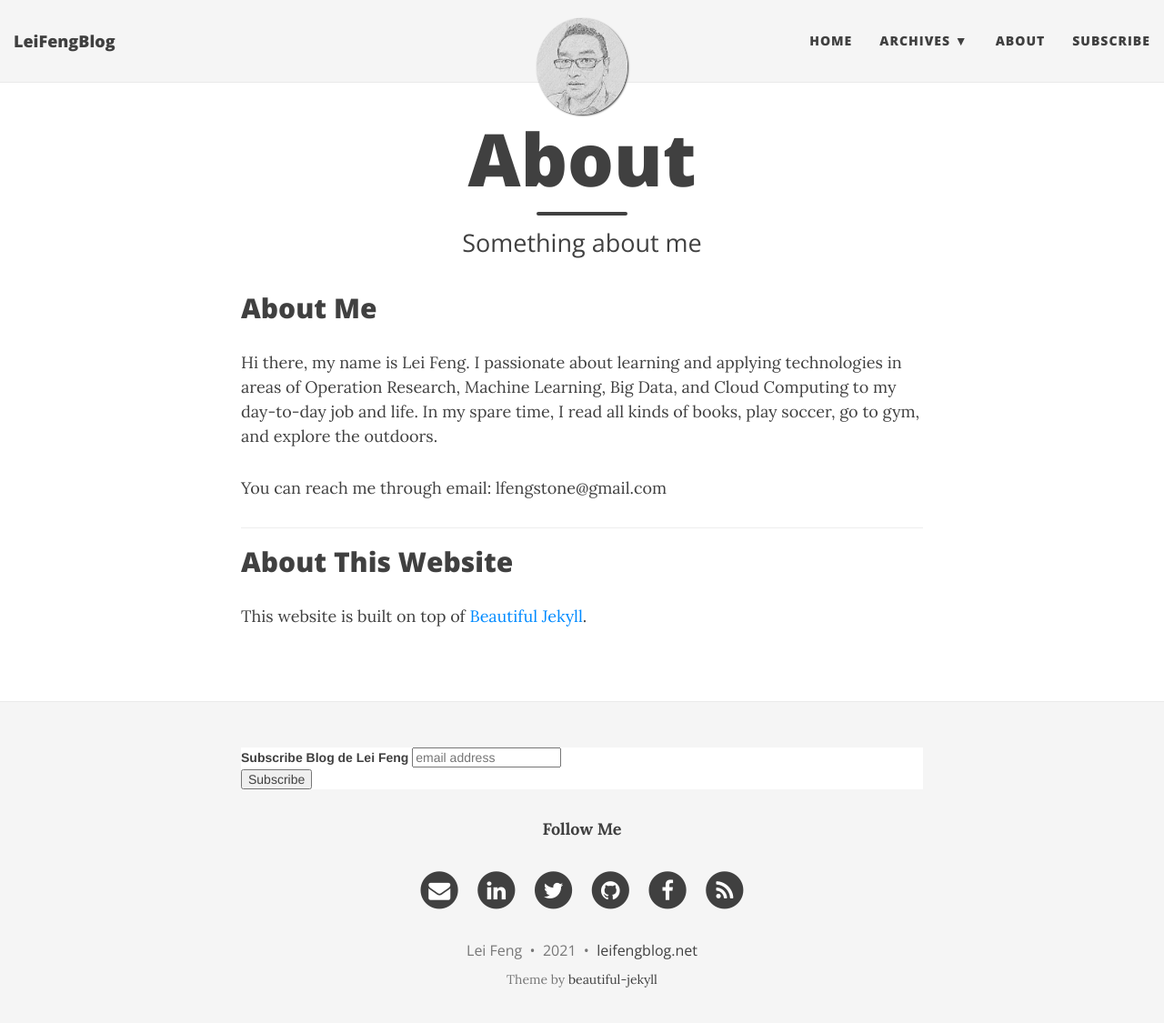
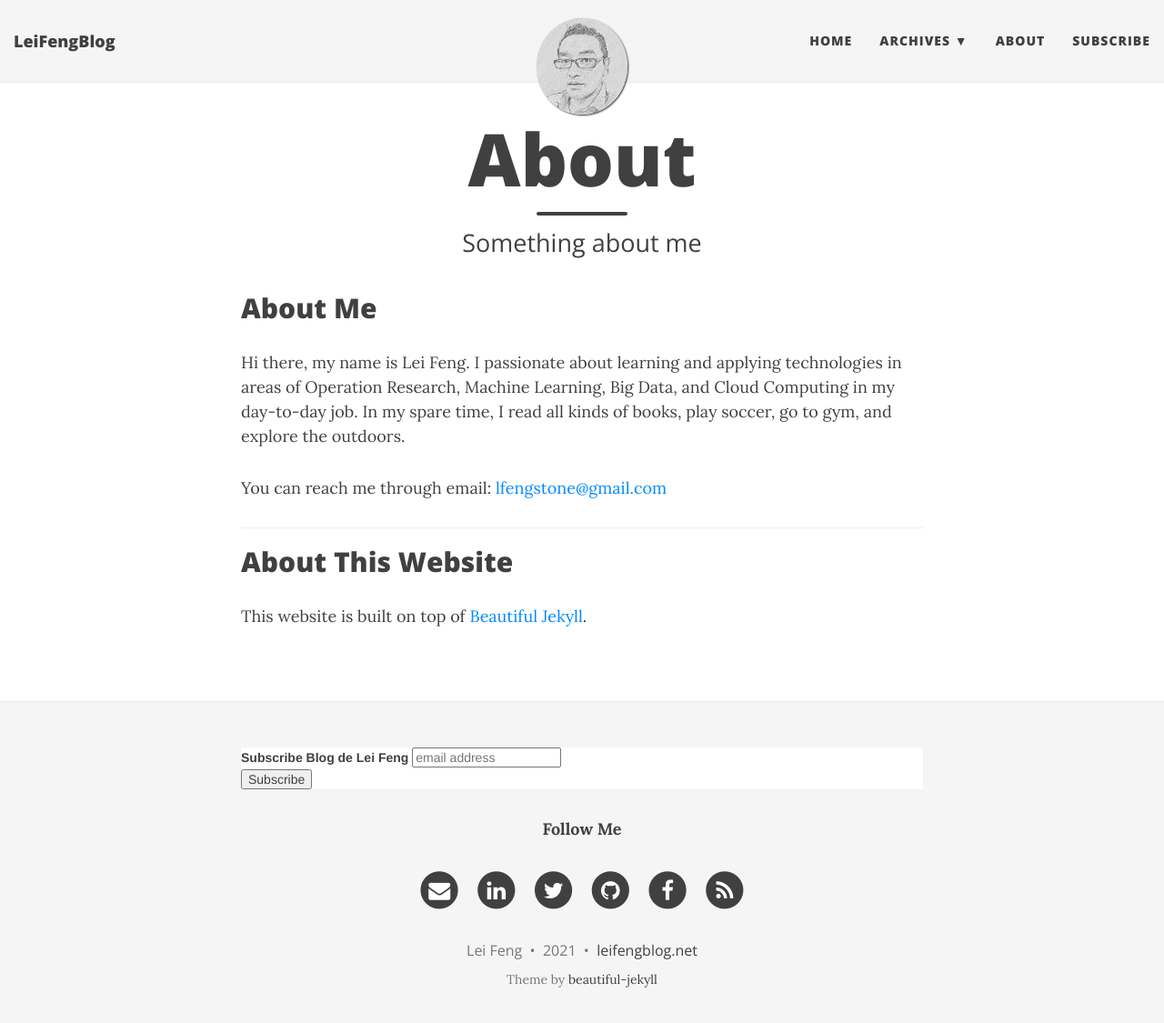
Before and after one commit to stonefl/stonefl.github.io, a Jekyll site: the page built from about.md, in a window 1280 px wide and 1138 px high. Shown: the top 1125 px of the window at 91% size. Built offline with Jekyll 4.4.1, drawn with Linux system fonts in a browser that asks for light colours; nearby versions of some CDN libraries; comment, search, counter and statistics services are not loaded.

Commit message:
Update about.md

```diff
--- a/about.md
+++ b/about.md
@@ -6,9 +6,9 @@ comments: false
 ---
 
 ## About Me
-Hi there, my name is Lei Feng. I passionate about learning and applying technologies in areas of Operation Research, Machine Learning, Big Data, and Cloud Computing to my day-to-day job and life. In my spare time, I read all kinds of books, play soccer, go to gym, and explore the outdoors.
+Hi there, my name is Lei Feng. I passionate about learning and applying technologies in areas of Operation Research, Machine Learning, Big Data, and Cloud Computing in my day-to-day job. In my spare time, I read all kinds of books, play soccer, go to gym, and explore the outdoors.
 
-You can reach me through email: lfengstone@gmail.com
+You can reach me through email: [lfengstone@gmail.com](lfengstone@gmail.com)
 
 ---
 
```
